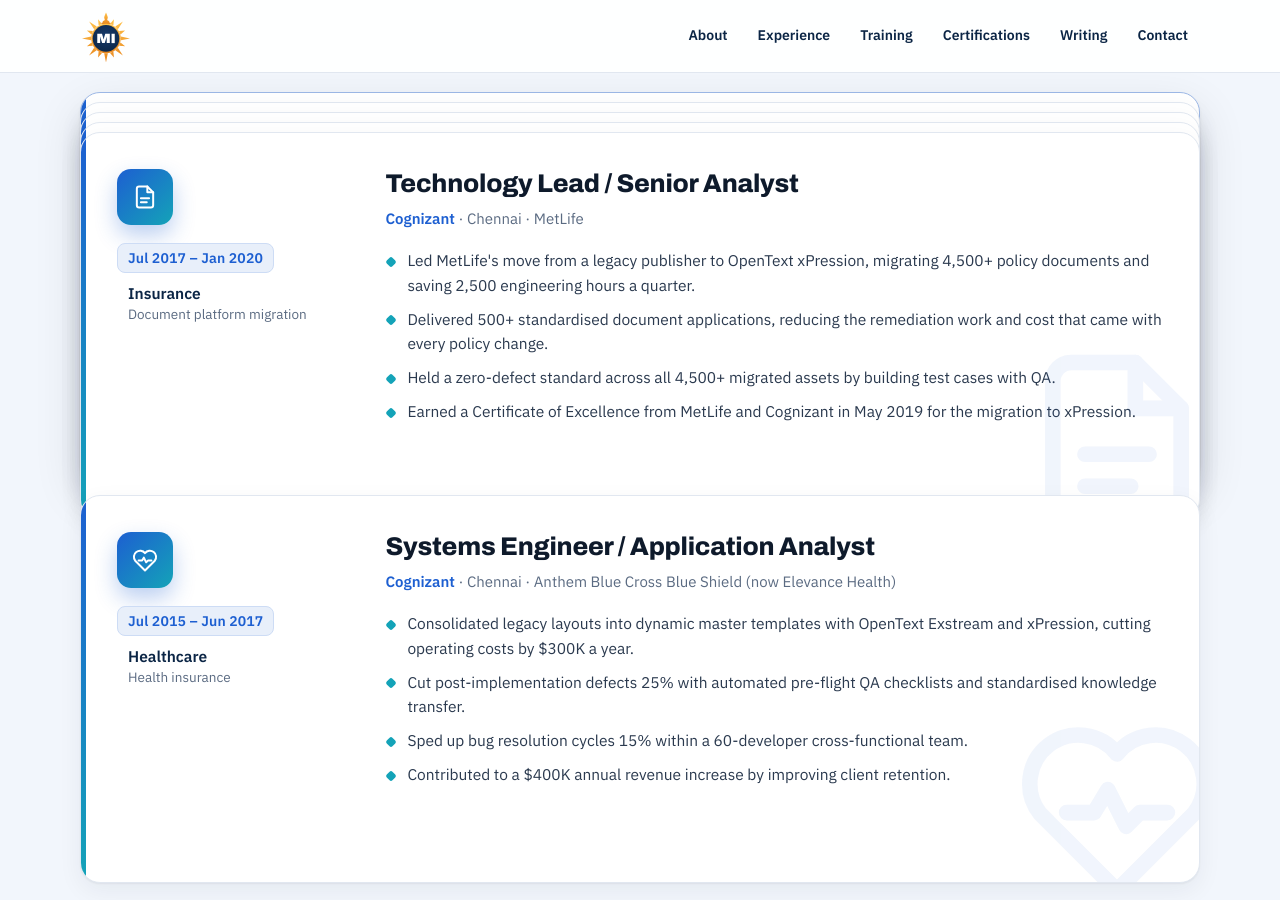
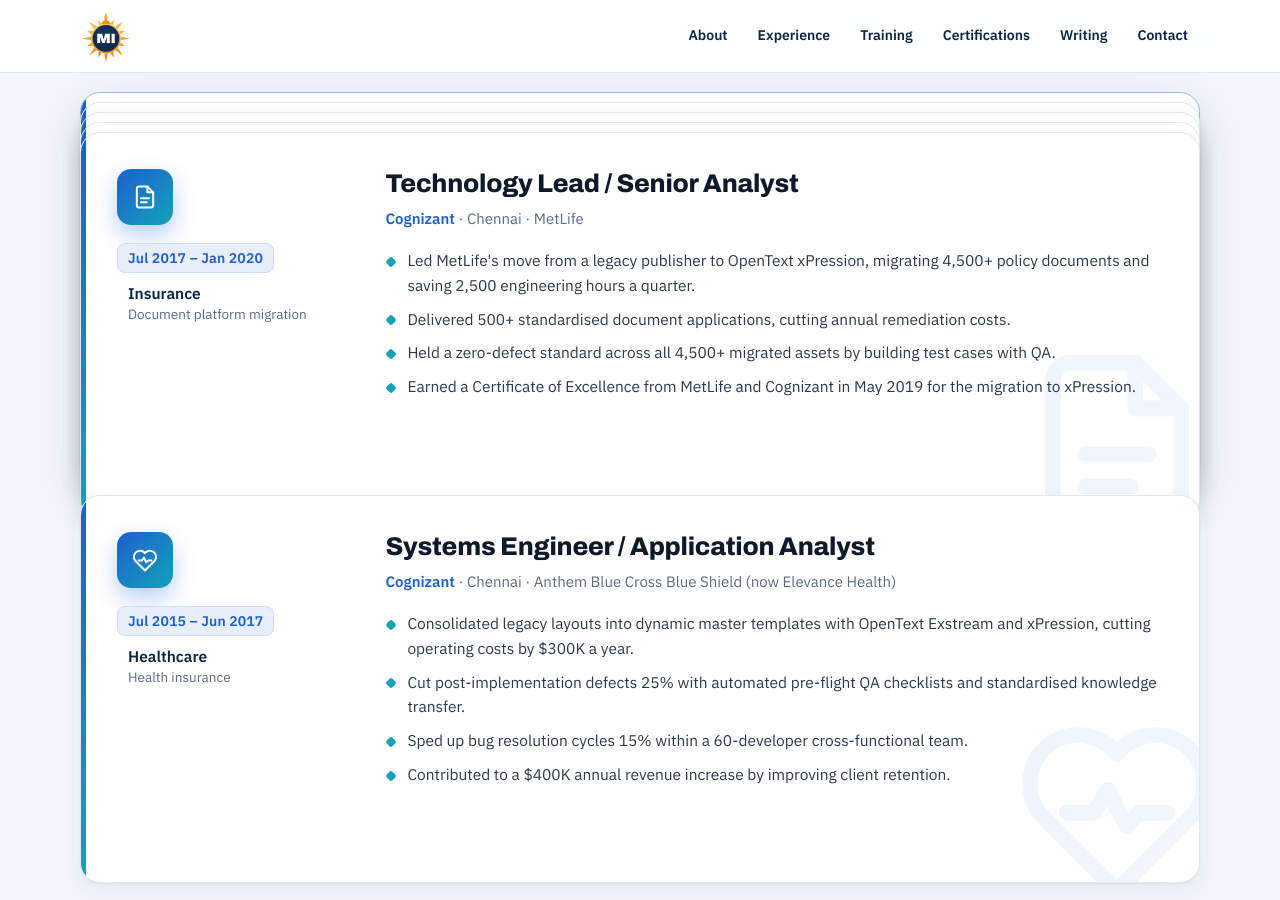
Before and after one commit to Madhan-I/Madhan-I.github.io, a Jekyll site: the page built from index.html, in a window 1280 px wide and 900 px high, scrolled down 3758 px. Built offline with Jekyll 4.4.1, drawn with Linux system fonts in a browser that asks for light colours.

Commit message:
MetLife: keep remediation wording to what the source supports
Co-Authored-By: Claude Opus 5.5 <noreply@anthropic.com>
Claude-Session: https://claude.ai/code/session_01MFRrTt7LBDdX57m85KHNGp

```diff
--- a/_data/profile.yml
+++ b/_data/profile.yml
@@ -144,7 +144,7 @@ experience:
     detail: Chennai · MetLife
     points:
       - "Led MetLife's move from a legacy publisher to OpenText xPression, migrating 4,500+ policy documents and saving 2,500 engineering hours a quarter."
-      - "Delivered 500+ standardised document applications, reducing the remediation work and cost that came with every policy change."
+      - "Delivered 500+ standardised document applications, cutting annual remediation costs."
       - "Held a zero-defect standard across all 4,500+ migrated assets by building test cases with QA."
       - "Earned a Certificate of Excellence from MetLife and Cognizant in May 2019 for the migration to xPression."
   - dates: Jul 2015 – Jun 2017
```
